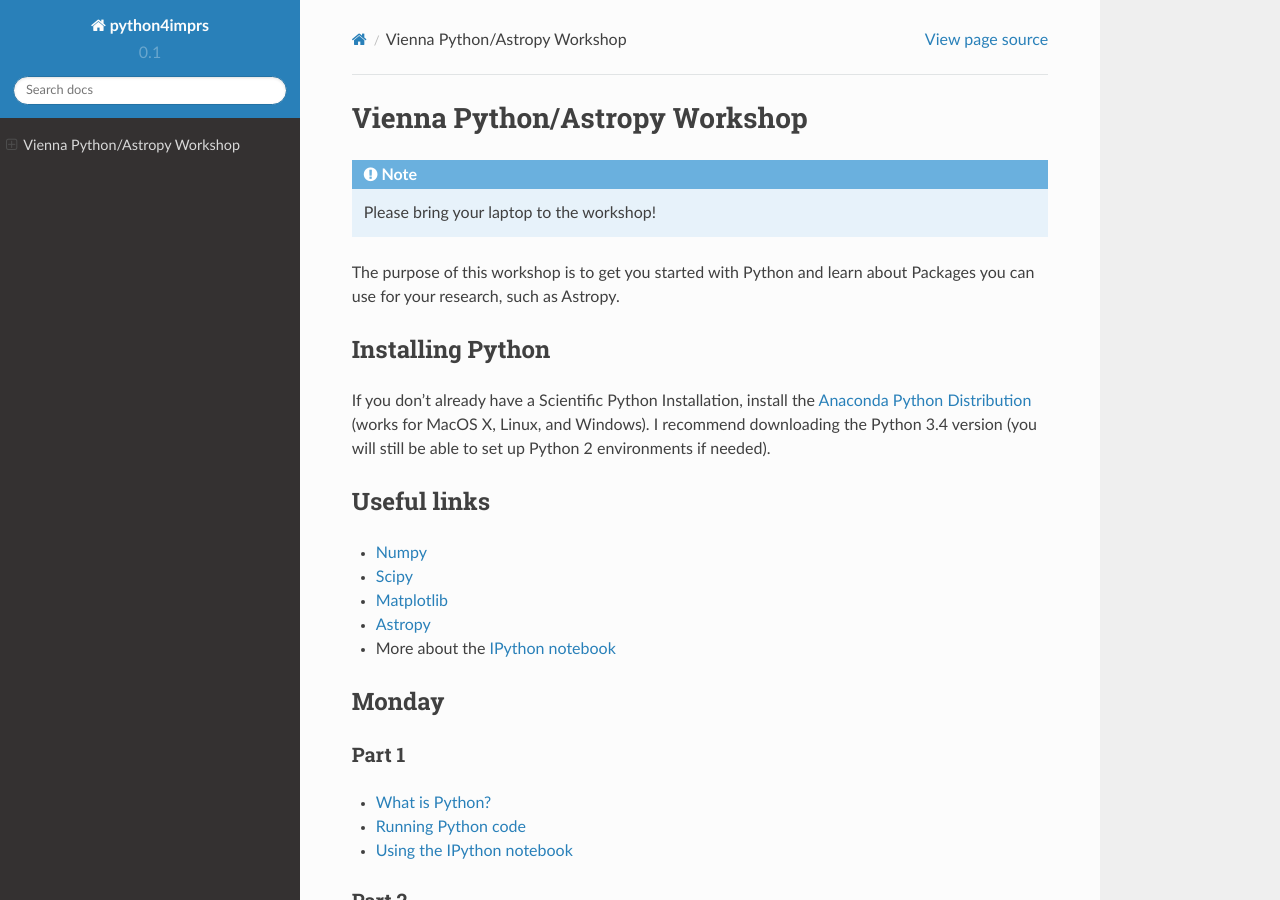
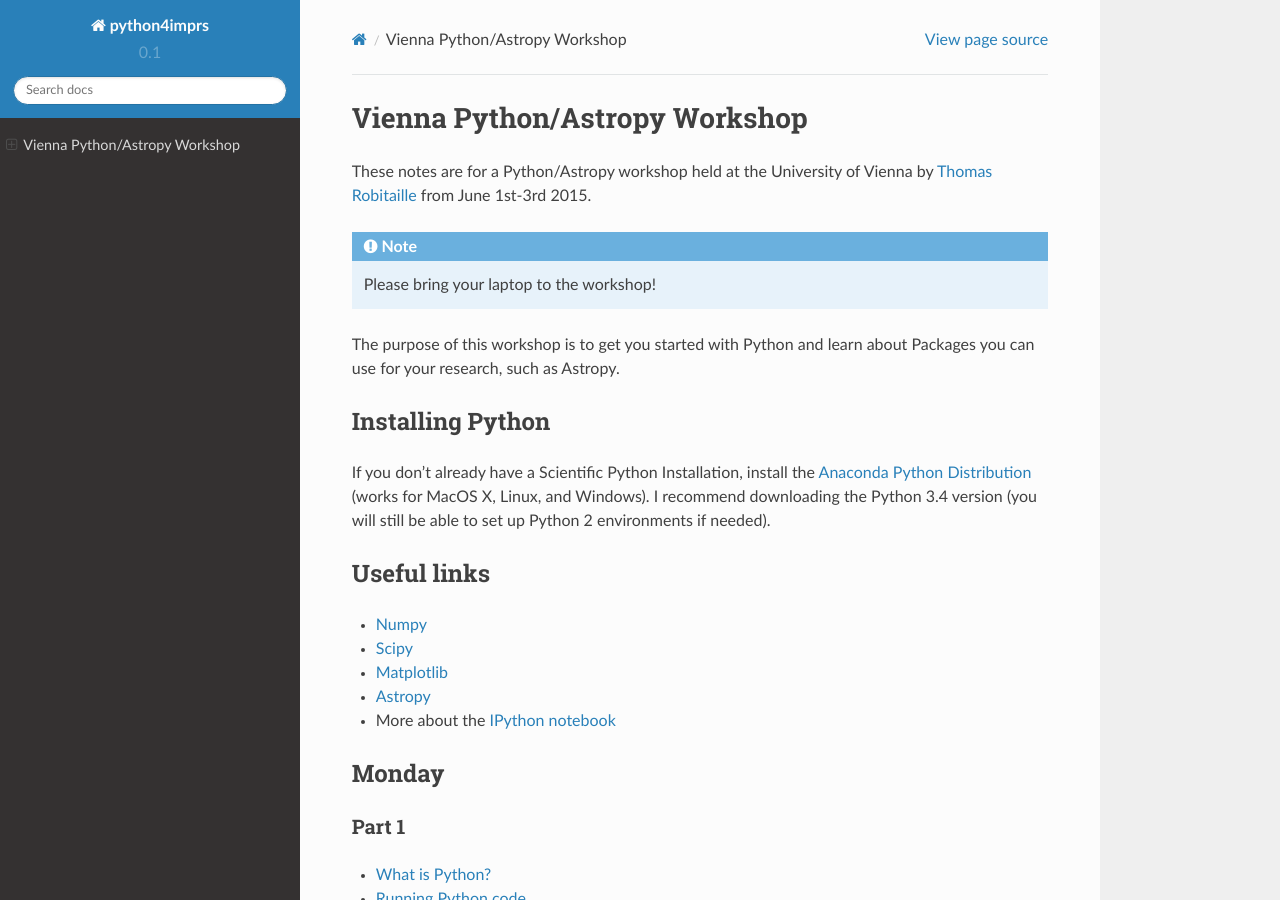
Before and after one commit to astrofrog/python4vienna, a Sphinx documentation site: the page built from docs/index.rst, in a window 1280 px wide and 900 px high. Built offline with Sphinx 7.4.7 and the Read the Docs theme 2.0.0, drawn with Linux system fonts in a browser that asks for light colours.

Commit message:
Added note about course

```diff
--- a/docs/index.rst
+++ b/docs/index.rst
@@ -1,5 +1,9 @@
 Vienna Python/Astropy Workshop
 ==============================
+
+These notes are for a Python/Astropy workshop held at the University of
+Vienna by `Thomas Robitaille <http://www.mpia.de/~robitaille>`_ from June
+1st-3rd 2015.
 
 .. note:: Please bring your laptop to the workshop!
 
```
